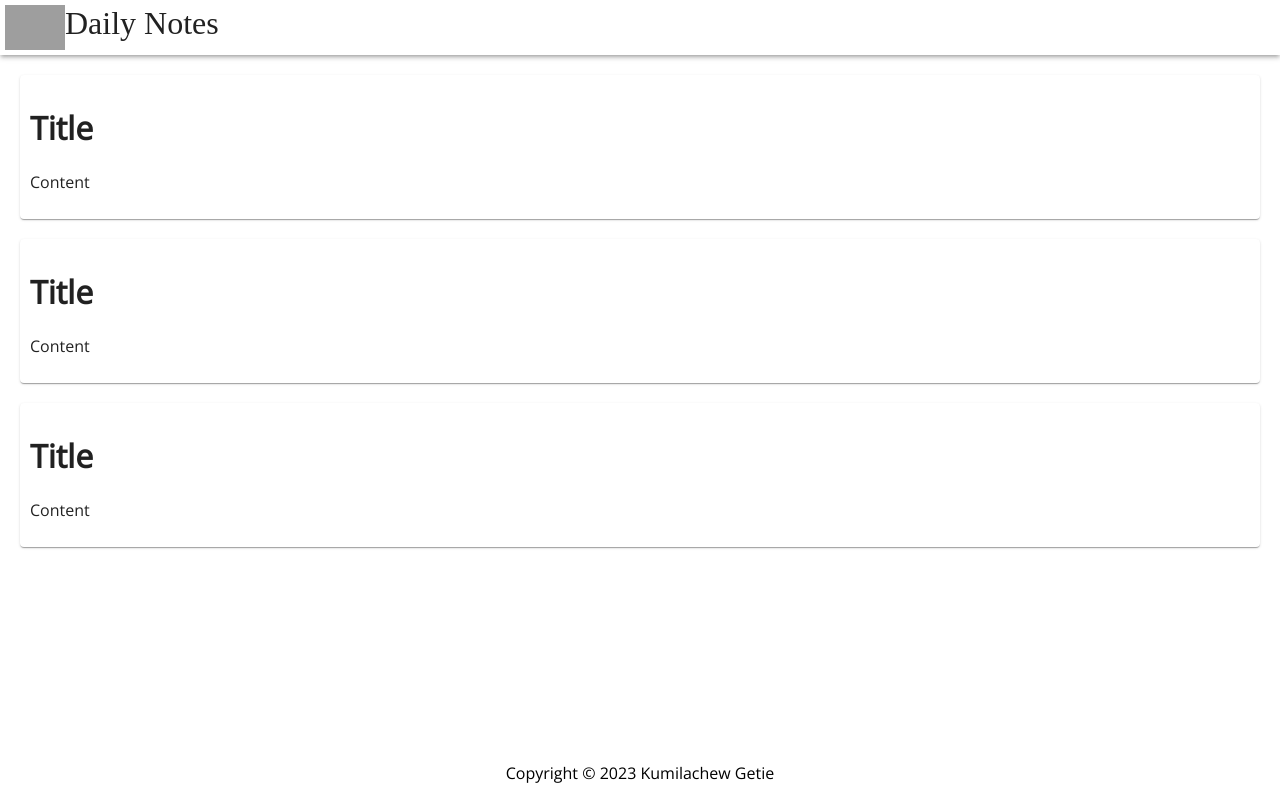
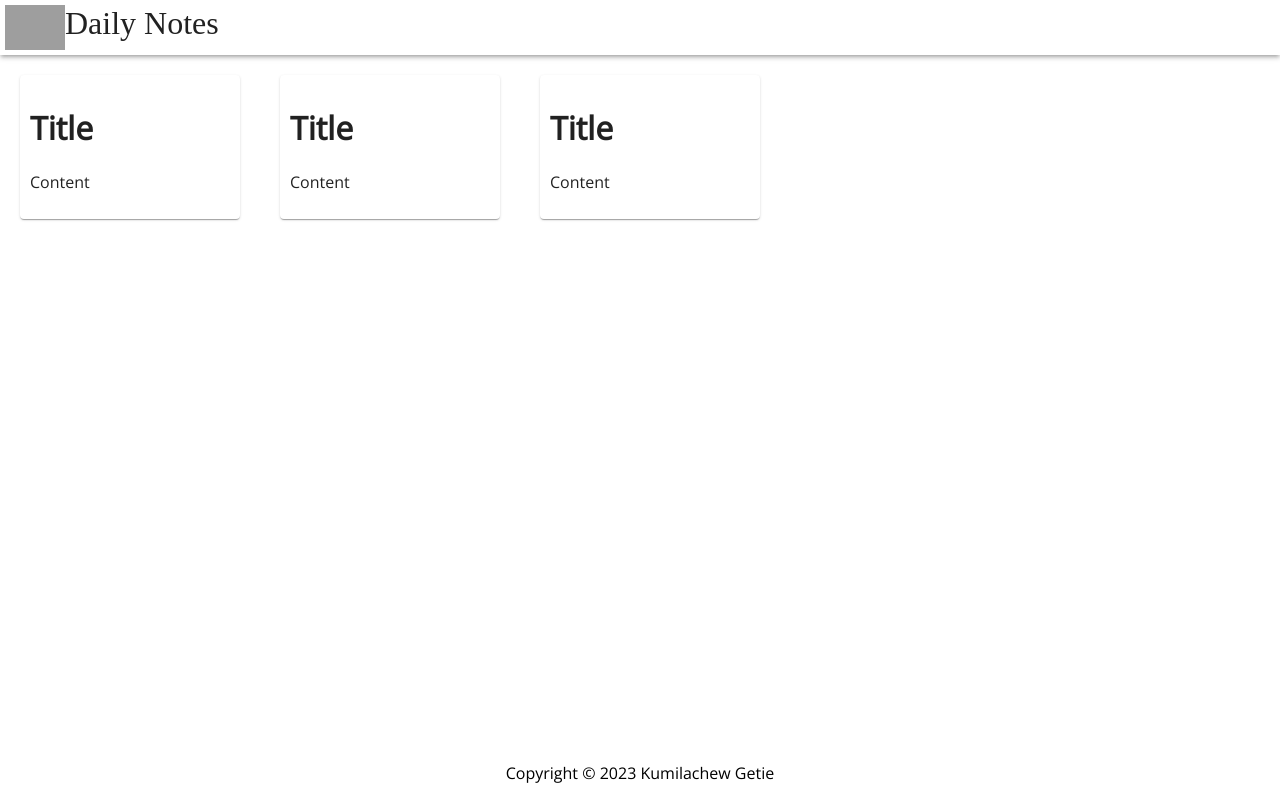
Before and after one commit to Kumilachew-g/react-daily-notes, a React (Create React App) app: page / in a window 1280 px wide. Built offline with nearby package versions, Linux system fonts and the light colour scheme; grey boxes are pictures that could not be loaded; the HTML template or start-up script is replaced by a standard one.

Commit message:
Refactor Note component

```diff
--- a/src/components/Note.jsx
+++ b/src/components/Note.jsx
@@ -8,10 +8,13 @@ function Note() {
         minHeight: '100px',
         padding: '10px',
         margin: '20px',
+        display: 'inline-flex',
       }}
     >
-      <h1>Title</h1>
-      <p>Content</p>
+      <div>
+        <h1>Title</h1>
+        <p>Content</p>
+      </div>
     </Paper>
   );
 }
```
